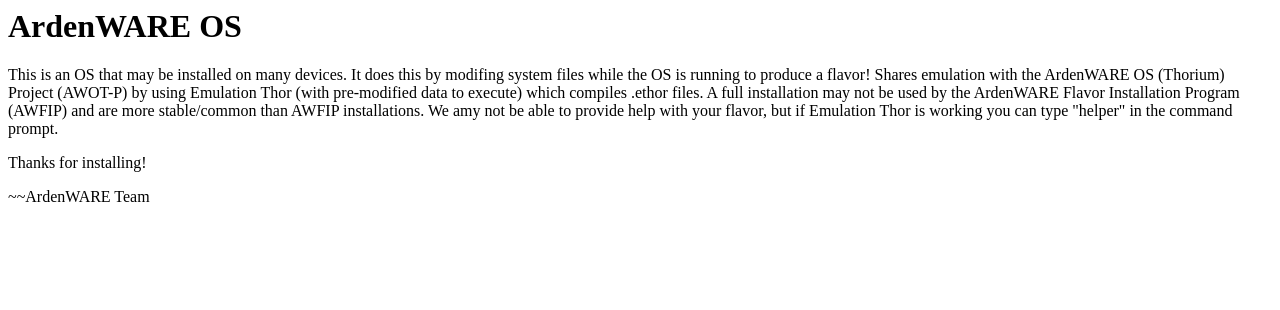
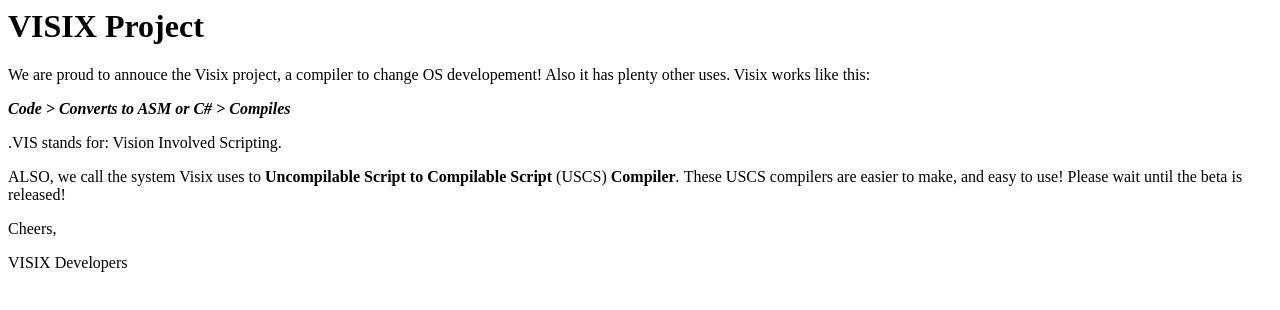
Before and after one commit to ArdenyUser/LoadD-Software-Libary, a plain HTML site: page index.html in a window 1280 px wide. Drawn offline with Linux system fonts and the light colour scheme.

Commit message:
Update index.html

```diff
--- a/index.html
+++ b/index.html
@@ -1,4 +1,7 @@
-<h1>ArdenWARE OS</h1>
-<p>This is an OS that may be installed on many devices. It does this by modifing system files while the OS is running to produce a flavor! Shares emulation with the ArdenWARE OS (Thorium) Project (AWOT-P) by using Emulation Thor (with pre-modified data to execute) which compiles .ethor files. A full installation may not be used by the ArdenWARE Flavor Installation Program (AWFIP) and are more stable/common than AWFIP installations. We amy not be able to provide help with your flavor, but if Emulation Thor is working you can type "helper" in the command prompt.</p>
-<p>Thanks for installing!</p>
-<p>~~ArdenWARE Team&nbsp;</p>
+<h1>VISIX Project</h1>
+<p>We are proud to annouce the Visix project, a compiler to change OS developement! Also it has plenty other uses. Visix works like this:</p>
+<p><em><strong>Code &gt; Converts to ASM or C# &gt; Compiles</strong></em></p>
+<p>.VIS stands for: Vision Involved Scripting.</p>
+<p>ALSO, we call the system Visix uses to <strong>Uncompilable Script</strong><strong> to Compilable Script</strong> (USCS)<strong> Compiler</strong><em>.&nbsp;</em>These USCS compilers are easier to make, and easy to use! Please wait until the beta is released!</p>
+<p>Cheers,&nbsp;</p>
+<p>VISIX Developers</p>
```
